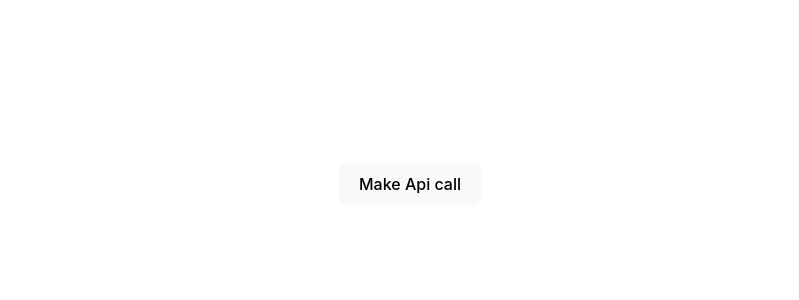
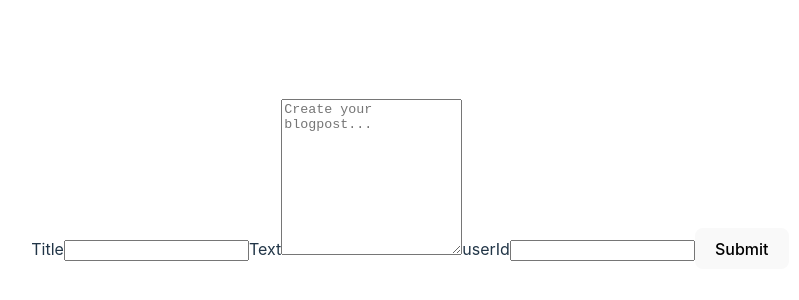
Before and after one commit to parkypark92/andrew-blog, a React (Vite) app in the folder client/: page /create-post in a window 1280 px wide. Shown: the part 216-516 px from the top of the page, without its empty margins (230-1029 px from the left). Built offline with nearby package versions, Linux system fonts and the light colour scheme.

Commit message:
add basic routing with React Router. Add basic forms for testing routes for creating blogposts and users

```diff
--- a/client/package.json
+++ b/client/package.json
@@ -12,7 +12,8 @@
   "dependencies": {
     "axios": "^1.7.7",
     "react": "^18.3.1",
-    "react-dom": "^18.3.1"
+    "react-dom": "^18.3.1",
+    "react-router-dom": "^6.27.0"
   },
   "devDependencies": {
     "@eslint/js": "^9.11.1",
--- a/client/src/App.jsx
+++ b/client/src/App.jsx
@@ -1,18 +1,6 @@
 import "./App.css";
-import axios from "axios";
+import Router from "./Router";
 
-function App() {
-  const ApiCall = () => {
-    axios.get("http://localhost:3000/").then((res) => {
-      console.log(res.data);
-    });
-  };
-
-  return (
-    <>
-      <button onClick={ApiCall}>Make Api call</button>
-    </>
-  );
+export default function App() {
+  return <Router />;
 }
-
-export default App;
--- /dev/null
+++ b/client/src/Router.jsx
@@ -0,0 +1,23 @@
+import { createBrowserRouter, RouterProvider } from "react-router-dom";
+import Home from "./pages/Home";
+import CreatePost from "./pages/CreatePost";
+import CreateUser from "./pages/CreateUser";
+
+export default function Router() {
+  const router = createBrowserRouter([
+    {
+      path: "/",
+      element: <Home />,
+    },
+    {
+      path: "create-post",
+      element: <CreatePost />,
+    },
+    {
+      path: "create-user",
+      element: <CreateUser />,
+    },
+  ]);
+
+  return <RouterProvider router={router} />;
+}
--- /dev/null
+++ b/client/src/pages/CreatePost.jsx
@@ -0,0 +1,18 @@
+export default function CreatePost() {
+  return (
+    <form action="http://localhost:3000/blogposts" method="POST">
+      <label htmlFor="title">Title</label>
+      <input type="text" name="title" id="title" />
+      <label htmlFor="text">Text</label>
+      <textarea
+        name="text"
+        id="text"
+        placeholder="Create your blogpost..."
+        rows="10"
+      ></textarea>
+      <label htmlFor="userId">userId</label>
+      <input type="text" name="userId" id="userId" />
+      <button>Submit</button>
+    </form>
+  );
+}
--- /dev/null
+++ b/client/src/pages/CreateUser.jsx
@@ -0,0 +1,11 @@
+export default function CreateUser() {
+  return (
+    <form action="http://localhost:3000/users/signup" method="POST">
+      <label htmlFor="username">Username</label>
+      <input type="text" name="username" id="username" />
+      <label htmlFor="isAuthor">isAuthor</label>
+      <input type="text" name="isAuthor" id="isAuthor" />
+      <button>Submit</button>
+    </form>
+  );
+}
--- /dev/null
+++ b/client/src/pages/Home.jsx
@@ -0,0 +1,14 @@
+import { Link } from "react-router-dom";
+
+export default function Home() {
+  return (
+    <div>
+      <Link to="/create-post">
+        <button>Create Post</button>
+      </Link>
+      <Link to="/create-user">
+        <button>Create User</button>
+      </Link>
+    </div>
+  );
+}
```
Also changed, not shown: client/src/main.jsx (+7 -7 lines), 1 other file (tests, documents, lock files or other folders).
